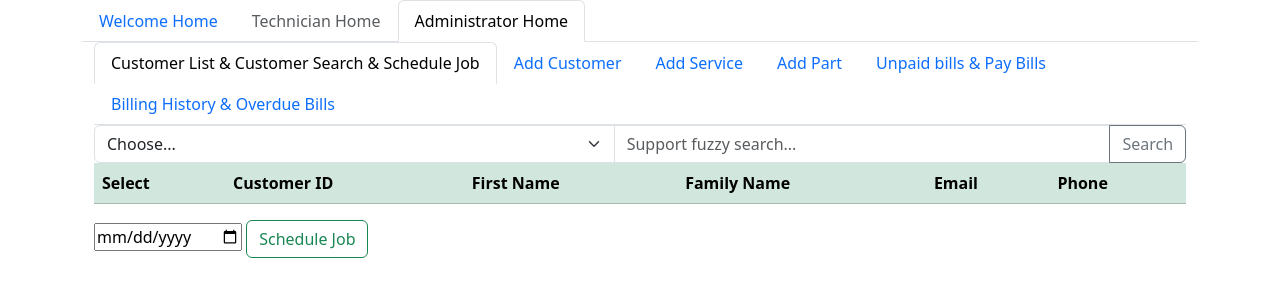
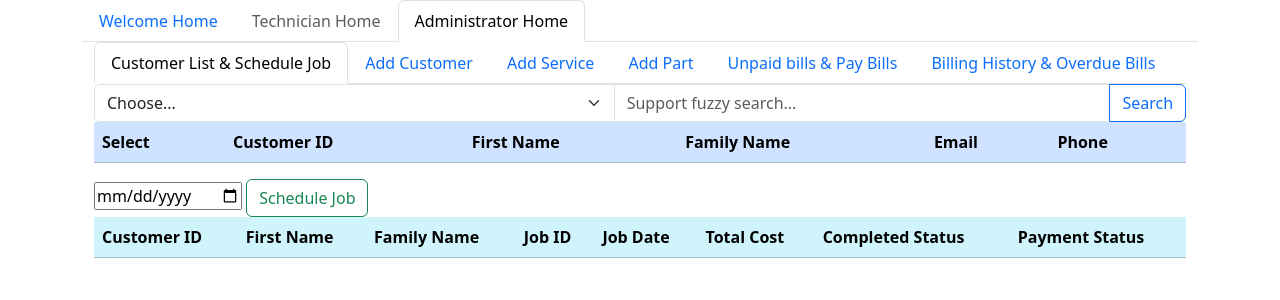
Before and after one commit to ChanMeng666/Automotive-Repair-Management-System, a Flask app: template templates/administrator_customer_list.html in a window 1280 px wide. Shown: the top 300 px of the page. Run offline with Flask 3, Linux system fonts and the light colour scheme; the template is opened without the code that fills it, so the values that code supplies are empty.

Commit message:
Administrator page - information displayed in the form is categorised by customer

```diff
--- a/app.py
+++ b/app.py
@@ -4,13 +4,11 @@ import mysql.connector
 import connect
 import re
 
-
 app = Flask(__name__)
 app.secret_key = '123456'
 
 dbconn = None
 connection = None
-
 
 def getCursor():
     global dbconn
@@ -25,14 +23,63 @@ def getCursor():
     dbconn = connection.cursor(dictionary=True, buffered=True)
     return dbconn
 
+# Function to calculate cost of service
+def calculate_service_cost(service_id, qty):
+    cursor = getCursor()
+    cursor.execute(
+        "SELECT cost FROM service WHERE service_id = %s", (service_id,)
+    )
+    data = cursor.fetchone()
+    return data['cost'] * qty
 
+# Function to calculate cost of part
+def calculate_part_cost(part_id, qty):
+    cursor = getCursor()
+    cursor.execute(
+        "SELECT cost FROM part WHERE part_id = %s", (part_id,)
+    )
+    data = cursor.fetchone()
+    return data['cost'] * qty
+
+# Function to update total cost of job
+def update_total_cost(job_id):
+    cursor = getCursor()
+
+    # Calculate total cost of service
+    cursor.execute(
+        "SELECT SUM(js.qty * s.cost) AS service_total "
+        "FROM job_service AS js JOIN service AS s ON js.service_id = s.service_id "
+        "WHERE js.job_id = %s", [job_id]
+    )
+    service_total_data = cursor.fetchone()
+    service_total = service_total_data['service_total'] if service_total_data and service_total_data['service_total'] else 0
+
+    # Calculate total cost of parts
+    cursor.execute(
+        "SELECT SUM(jp.qty * p.cost) AS part_total "
+        "FROM job_part AS jp JOIN part AS p ON jp.part_id = p.part_id "
+        "WHERE jp.job_id = %s", [job_id]
+    )
+    part_total_data = cursor.fetchone()
+    part_total = part_total_data['part_total'] if part_total_data and part_total_data['part_total'] else 0
+
+    # Update total_cost in job table
+    new_total_cost = service_total + part_total
+    cursor.execute(
+        "UPDATE job SET total_cost = %s WHERE job_id = %s",
+        (new_total_cost, job_id)
+    )
+    connection.commit()
+
+# Define the home route and function
 @app.route("/")
 def home():
     return render_template('base.html')
 
-
+# Define the currentjoblist page route and function
 @app.route("/currentjoblist", methods=['GET', 'POST'])
 def currentjoblist():
+    # Retrieve paginated jobs
     page = request.args.get('page', 1, type=int)
     per_page = 5
     offset = (page - 1) * per_page
@@ -47,21 +94,22 @@ def currentjoblist():
     )
     data = cursor.fetchall()
 
+    # Handle POST request and redirect to modify job page
     if request.method == 'POST':
         jobid = request.form.get('job_select')
 
         if not jobid:
             return render_template('currentjoblist.html', data=data, message="Please select a job before modify.")
-
         return redirect(url_for('modifyjob', job_id=jobid))
 
     return render_template('currentjoblist.html', data=data, page=page)
 
-
+# Define job modification page route and function
 @app.route("/job/<int:job_id>", methods=['GET', 'POST'])
 def modifyjob(job_id):
     cursor = getCursor()
 
+    # Reports, services and parts for the job
     cursor.execute(
         "SELECT c.customer_id, c.first_name, c.family_name, j.job_id, j.job_date, j.total_cost, j.completed, j.paid "
         "FROM customer AS c JOIN job AS j ON c.customer_id = j.customer "
@@ -83,6 +131,7 @@ def modifyjob(job_id):
     )
     parts_data = cursor.fetchall()
 
+    # Fetch all services and parts
     cursor.execute("SELECT * FROM service ORDER BY service_name")
     all_services_data = cursor.fetchall()
 
@@ -93,44 +142,76 @@ def modifyjob(job_id):
 
     return render_template('technician_modify_job.html', data=job_data, services=services_data, parts=parts_data, all_services=all_services_data, all_parts=all_parts_data, job_completed=job_completed)
 
-
+# Add service to the job
 @app.route("/add_service_to_job/<int:job_id>", methods=['POST'])
 def add_service_to_job(job_id):
     service_id = request.form.get('service_id')
     qty = request.form.get('service_qty')
 
+    # Calculate service cost
+    service_cost = calculate_service_cost(service_id, int(qty))
+
     cursor = getCursor()
+
+    # Update job's total_cost
+    cursor.execute(
+        "UPDATE job SET total_cost = total_cost + %s WHERE job_id = %s",
+        (service_cost, job_id)
+    )
+    # Insert service into job_service table
     cursor.execute(
         "INSERT INTO job_service (job_id, service_id, qty) VALUES (%s, %s, %s)",
         (job_id, service_id, qty)
     )
+    connection.commit()
+    update_total_cost(job_id)
 
     return redirect(url_for('modifyjob', job_id=job_id))
 
-
+# Add part to the job
 @app.route("/add_part_to_job/<int:job_id>", methods=['POST'])
 def add_part_to_job(job_id):
     part_id = request.form.get('part_id')
     qty = request.form.get('part_qty')
 
+    # Calculate part cost
+    part_cost = calculate_part_cost(part_id, int(qty))
+
     cursor = getCursor()
+
+    # Update job's total_cost
+    cursor.execute(
+        "UPDATE job SET total_cost = total_cost + %s WHERE job_id = %s",
+        (part_cost, job_id)
+    )
+
+    # Insert part into job_part table
     cursor.execute(
         "INSERT INTO job_part (job_id, part_id, qty) VALUES (%s, %s, %s)",
         (job_id, part_id, qty)
     )
 
+    connection.commit()
+    update_total_cost(job_id)
+
+    return redirect(url_for('modifyjob', job_id=job_id))
+
+#  Marking a job as completed
+@app.route("/job/<int:job_id>/mark_as_completed", methods=['POST'])
+def mark_job_as_completed(job_id):
+    cursor = getCursor()
+    cursor.execute(
+        "UPDATE job SET completed=1 WHERE job_id = %s",
+        (job_id,)
+    )
+
+    # Display flash message for marking as completed
+    flash('Job marked as completed!', 'info')
+
     return redirect(url_for('modifyjob', job_id=job_id))
 
 
-@app.route("/job/<int:job_id>/mark_as_completed", methods=['POST'])
-def mark_job_as_completed(job_id):
-    cursor = getCursor()
-    cursor.execute("UPDATE job SET completed=1 WHERE job_id = %s", (job_id,))
-
-    flash('Job marked as completed!', 'info')
-    return redirect(url_for('modifyjob', job_id=job_id))
-
-
+# Route and function for administrator_customer_list page
 @app.route("/administrator_customer_list", methods=['POST', 'GET'])
 def administrator_customer_list():
     cursor = getCursor()
@@ -140,22 +221,34 @@ def administrator_customer_list():
         job_date = request.form.get('job_date')
 
         if customer_id and job_date:
+            # Insert a new job entity related to the selected customer with specified date
             cursor.execute(
-                "INSERT INTO job (job_date, customer, completed, paid, total_cost) VALUES (%s, %s, %s, %s, %s)",
-                (job_date, customer_id, 0, 0, 0.00))
-            cursor.execute("SELECT * FROM customer ORDER BY family_name, first_name")
+                "INSERT INTO job (job_date, customer, completed, paid, total_cost) "
+                "VALUES (%s, %s, %s, %s, %s)",
+                (job_date, customer_id, 0, 0, 0.00)
+            )
+
         elif 'customer_search' in request.form and 'search_text' in request.form:
+            # Search for customers by first name or family name
             search_option = request.form.get('customer_search')
             search_text = request.form.get('search_text')
 
             if search_option == 'first_name':
-                cursor.execute("SELECT * FROM customer WHERE first_name LIKE %s", ("%" + search_text + "%",))
+                cursor.execute(
+                    "SELECT * FROM customer WHERE first_name LIKE %s",
+                    ("%" + search_text + "%",)
+                )
             elif search_option == 'family_name':
-                cursor.execute("SELECT * FROM customer WHERE family_name LIKE %s", ("%" + search_text + "%",))
+                cursor.execute(
+                    "SELECT * FROM customer WHERE family_name LIKE %s",
+                    ("%" + search_text + "%",)
+                )
             else:
                 cursor.execute("SELECT * FROM customer ORDER BY family_name, first_name")
+
         else:
             cursor.execute("SELECT * FROM customer ORDER BY family_name, first_name")
+
     else:
         cursor.execute("SELECT * FROM customer ORDER BY family_name, first_name")
 
@@ -167,9 +260,35 @@ def administrator_customer_list():
     cursor.execute("SELECT * FROM part ORDER BY part_name")
     parts = cursor.fetchall()
 
-    return render_template('administrator_customer_list.html', customers=customers, services=services, parts=parts)
+    # SQL statement to simultaneously fetch customer and job data, preventing SQL injection
+    sql = ("SELECT customer.customer_id, customer.first_name, customer.family_name, "
+           "job.job_id, job.job_date, job.total_cost, job.completed, job.paid "
+           "FROM job INNER JOIN customer ON job.customer = customer.customer_id "
+           "ORDER BY customer.family_name, customer.first_name")
+    cursor.execute(sql)
+
+    jobs = cursor.fetchall()
 
 
+    return render_template('administrator_customer_list.html', customers=customers, services=services, parts=parts, jobs=jobs)
+
+
+@app.route("/schedule_job", methods=['POST'])
+def schedule_job():
+    cursor = getCursor()
+    customer_id = request.form.get('customer_select')
+    job_date = request.form.get('job_date')
+    # Insert a new job entity related to the selected customer with specified date
+    cursor.execute(
+        "INSERT INTO job (job_date, customer, completed, paid, total_cost) "
+        "VALUES (%s, %s, %s, %s, %s)",
+        (job_date, customer_id, 0, 0, 0.00)
+    )
+    return redirect(url_for('administrator_customer_list'))
+
+
+
+# Route and function for adding a customer
 @app.route("/add_customer", methods=['POST'])
 def add_customer():
     cursor = getCursor()
@@ -178,37 +297,51 @@ def add_customer():
     email = request.form.get('email')
     phone = request.form.get('phone')
 
+    # Insert a new customer entity
     cursor.execute(
-        "INSERT INTO customer (first_name, family_name, email, phone) VALUES (%s, %s, %s, %s)",
-        (first_name, family_name, email, phone))
+        "INSERT INTO customer (first_name, family_name, email, phone) "
+        "VALUES (%s, %s, %s, %s)",
+        (first_name, family_name, email, phone)
+    )
 
     return redirect(url_for('administrator_customer_list'))
 
 
+# Route and function for adding a service
 @app.route("/add_service", methods=['POST'])
 def add_service():
     cursor = getCursor()
     service_name = request.form.get('service_name', default=None)
     service_cost = request.form.get('service_cost')
+
+    # Insert a new service entity
     cursor.execute(
-        "INSERT INTO service (service_name, cost) VALUES (%s, %s)",
-        (service_name, service_cost))
+        "INSERT INTO service (service_name, cost) "
+        "VALUES (%s, %s)",
+        (service_name, service_cost)
+    )
 
     return redirect(url_for('administrator_customer_list'))
 
 
+# Route and function for adding a part
 @app.route("/add_part", methods=['POST'])
 def add_part():
     cursor = getCursor()
     part_name = request.form.get('part_name', default=None)
     part_cost = request.form.get('part_cost')
 
+    # Insert a new part entity
     cursor.execute(
-        "INSERT INTO part (part_name, cost) VALUES (%s, %s)",
-        (part_name, part_cost))
+        "INSERT INTO part (part_name, cost) "
+        "VALUES (%s, %s)",
+        (part_name, part_cost)
+    )
 
     return redirect(url_for('administrator_customer_list'))
 
+
+# Route and function for administrator_pay_bills page
 @app.route("/administrator_pay_bills", methods=['GET', 'POST'])
 def administrator_pay_bills():
     cursor = getCursor()
@@ -263,6 +396,8 @@ def administrator_pay_bills():
                            customer_info=customer_info,
                            customers=all_customers)
 
+
+# Route and function for marking a job as paid
 @app.route("/administrator_mark_paid", methods=['POST'])
 def administrator_mark_paid():
     cursor = getCursor()
@@ -273,22 +408,81 @@ def administrator_mark_paid():
     flash("The selected bill is marked as paid.")
     return redirect(url_for("administrator_pay_bills"))
 
+
+# Route and function for administrator_overdue_bills page
+# @app.route("/administrator_overdue_bills", methods=['GET', 'POST'])
+# def administrator_overdue_bills():
+#     cursor = getCursor()
+#     customer_data = None
+#     selected_customer = None
+#
+#     if request.method == 'POST':
+#         customer_id_name = request.form.get('customer_choose_overduebill')
+#         if 'Choose...' not in customer_id_name:  # ensure an actual customer was selected
+#             customer_id = int(
+#                 customer_id_name.split(' ')[0])  # assume the customer id is the first part of the option value
+#             cursor.execute(f"""
+#                 SELECT customer_id, first_name, family_name, email, phone
+#                 FROM customer
+#                 WHERE customer_id = {customer_id}
+#             """)
+#             selected_customer = cursor.fetchall()[0]  # the first and only one asked customer
+#
+#     cursor.execute("""
+#         SELECT customer_id, first_name, family_name
+#         FROM customer
+#         ORDER BY family_name, first_name
+#     """)
+#     customer_data = cursor.fetchall()
+#
+#     cursor.execute("""
+#         SELECT job.job_id, job.job_date, job.total_cost, job.completed, job.paid,
+#                customer.customer_id, customer.first_name, customer.family_name
+#         FROM job
+#         JOIN customer ON job.customer = customer.customer_id
+#         ORDER BY job.job_date
+#     """)
+#     job_data = cursor.fetchall()
+#
+#     now = datetime.now().date()
+#     for job in job_data:
+#         job['overdue'] = (now - job['job_date']).days > 14 and job['paid'] == 0
+#
+#     return render_template('administrator_overdue_bills.html', jobs=job_data, customers=customer_data,
+#                            selected_customer=selected_customer)
+
+
 @app.route("/administrator_overdue_bills", methods=['GET', 'POST'])
 def administrator_overdue_bills():
     cursor = getCursor()
     customer_data = None
     selected_customer = None
+    customer_id_name = None
+    job_data = None
 
     if request.method == 'POST':
         customer_id_name = request.form.get('customer_choose_overduebill')
-        if 'Choose...' not in customer_id_name:  # ensure an actual customer was selected
-            customer_id = int(customer_id_name.split(' ')[0])  # assume the customer id is the first part of the option value
-            cursor.execute(f"""
-                SELECT customer_id, first_name, family_name, email, phone
-                FROM customer
-                WHERE customer_id = {customer_id}
-            """)
-            selected_customer = cursor.fetchall()[0]  # the first and only one asked customer
+    elif request.method == 'GET':
+        # Get information about the first customer. If the database is empty, this statement will throw an exception.
+        cursor.execute("""
+            SELECT customer_id, first_name, family_name
+            FROM customer
+            ORDER BY family_name, first_name
+            LIMIT 1
+        """)
+        customer = cursor.fetchone()
+        customer_id_name = f'{customer["customer_id"]} {customer["first_name"]} {customer["family_name"]}'
+
+    if 'Choose...' in customer_id_name:  # if 'Choose...' option is selected
+        selected_customer = None
+    else:
+        customer_id = int(customer_id_name.split(' ')[0])  # assume the customer id is the first part of the option value
+        cursor.execute(f"""
+            SELECT customer_id, first_name, family_name, email, phone
+            FROM customer
+            WHERE customer_id = {customer_id}
+        """)
+        selected_customer = cursor.fetchall()[0]  # the first and only one asked customer
 
     cursor.execute("""
         SELECT customer_id, first_name, family_name
@@ -314,5 +508,6 @@ def administrator_overdue_bills():
                            selected_customer=selected_customer)
 
 
-if __name__ == '__main__':
-    app.run()
+# Main function to initiate the application on local server
+if __name__ == "__main__":
+    app.run(debug=True)
--- a/templates/administrator_customer_list.html
+++ b/templates/administrator_customer_list.html
@@ -1,14 +1,8 @@
-<!DOCTYPE html>
-<html lang="en">
-<head>
-    <meta charset="utf-8" />
-    <title>{% block title %}Administrator Home{% endblock %}</title>
-    <link href="https://cdn.jsdelivr.net/npm/bootstrap@5.3.2/dist/css/bootstrap.min.css"
-          rel="stylesheet"
-          integrity="sha384-T3c6CoIi6uLrA9TneNEoa7RxnatzjcDSCmG1MXxSR1GAsXEV/Dwwykc2MPK8M2HN"
-          crossorigin="anonymous">
-</head>
-<body>
+{% extends "base.html" %}
+{% block title %}
+Administrator Home
+{% endblock %}
+{% block content %}
 <div class="container">
     <nav>
         <div class="nav nav-tabs" id="nav-tab" role="tablist">
@@ -22,7 +16,7 @@
             <div class="container">
                 <nav>
                     <div class="nav nav-tabs" id="administrator-tab" role="tablist">
-                        <button class="nav-link active" id="administrator-home-tab" data-bs-toggle="tab" data-bs-target="#administrator-home" type="button" role="tab" aria-controls="nav-home" aria-selected="true">Customer List & Customer Search & Schedule Job</button>
+                        <button class="nav-link active" id="administrator-home-tab" data-bs-toggle="tab" data-bs-target="#administrator-home" type="button" role="tab" aria-controls="nav-home" aria-selected="true">Customer List & Schedule Job</button>
                         <button class="nav-link" id="administrator-profile-tab" data-bs-toggle="tab" data-bs-target="#administrator-profile" type="button" role="tab" aria-controls="nav-profile" aria-selected="false">Add Customer</button>
                         <button class="nav-link" id="administrator-contact-tab" data-bs-toggle="tab" data-bs-target="#administrator-contact" type="button" role="tab" aria-controls="nav-contact" aria-selected="false">Add Service</button>
                         <button class="nav-link" id="administrator-disabled-tab" data-bs-toggle="tab" data-bs-target="#administrator-disabled" type="button" role="tab" aria-controls="nav-disabled" aria-selected="false">Add Part</button>
@@ -40,12 +34,12 @@
                                     <option value="family_name">Family Name</option>
                                 </select>
                                 <input type="text" class="form-control" name="search_text" placeholder="Support fuzzy search...">
-                                <button class="btn btn-outline-secondary" type="submit">Search</button>
+                                <button class="btn btn-outline-primary" type="submit">Search</button>
                             </div>
                         </form>
                         <div class="table-responsive">
-                            <form method="post" action="/administrator_customer_list">
-                                <table class="table table-success table-hover">
+                            <form method="post" action="/schedule_job">
+                                <table class="table table-primary table-hover">
                                     <thead>
                                     <tr>
                                         <th>Select</th>
@@ -73,8 +67,39 @@
                                 <button type="submit" class="btn btn-outline-success">Schedule Job</button>
                             </form>
                         </div>
+
+                        <div class="table-responsive">
+                          <table class="table table-info table-hover">
+                            <thead>
+                              <tr>
+                                <th>Customer ID</th>
+                                <th>First Name</th>
+                                <th>Family Name</th>
+                                <th>Job ID</th>
+                                <th>Job Date</th>
+                                <th>Total Cost</th>
+                                <th>Completed Status</th>
+                                <th>Payment Status</th>
+                              </tr>
+                            </thead>
+                            <tbody class="table-group-divider">
+                              {% for job in jobs %}
+                                <tr>
+                                    <td>{{ job.customer_id }}</td>
+                                    <td>{{ job.first_name }}</td>
+                                    <td>{{ job.family_name }}</td>
+                                    <td>{{ job.job_id }}</td>
+                                    <td>{{ job.job_date }}</td>
+                                    <td>{{ job.total_cost }}</td>
+                                    <td>{% if job.completed == 1 %} YES {% else %} NO {% endif %}</td>
+                                    <td>{% if job.paid == 1 %} YES {% else %} NO {% endif %}</td>
+                                </tr>
+                              {% endfor %}
+                            </tbody>
+                          </table>
+                        </div>
+
                     </div>
-
 
                     <div class="tab-pane fade" id="administrator-profile" role="tabpanel" aria-labelledby="nav-profile-tab" tabindex="0">
                         <form action="/add_customer" method="post" class="input-group input-group-sm mb-2">
@@ -96,13 +121,13 @@
                                 <span class="input-group-text">Service Name</span>
                                 <input type="text" class="form-control" name="service_name" required>
                                 <span class="input-group-text">Service Cost</span>
-                                <input type="number" class="form-control" name="service_cost" step="0.01" required>
+                                <input type="number" class="form-control" name="service_cost" step="0.01" min="0" required>
                                 <span class="input-group-text">$</span>
                                 <button type="submit" class="btn btn-outline-success">Add</button>
                             </div>
                         </form>
                         <div class="table-responsive">
-                            <table class="table table-success table-hover">
+                            <table class="table table-warning table-hover">
                                 <thead>
                                 <tr>
                                     <th>Service ID</th>
@@ -129,14 +154,14 @@
                                 <span class="input-group-text">Part Name</span>
                                 <input type="text" class="form-control" name="part_name" required>
                                 <span class="input-group-text">Part Cost</span>
-                                <input type="number" class="form-control" name="part_cost" step="0.01" required>
+                                <input type="number" class="form-control" name="part_cost" step="0.01" min="0" required>
                                 <span class="input-group-text">$</span>
                                 <button type="submit" class="btn btn-outline-success">Add</button>
                             </div>
                         </form>
 
                         <div class="table-responsive">
-                            <table class="table table-success table-hover">
+                            <table class="table table-warning table-hover">
                                 <thead>
                                 <tr>
                                     <th>Part ID</th>
@@ -161,12 +186,4 @@
         </div>
     </div>
 </div>
-
-<!-- Bootstrap's JavaScript bundle including Popper -->
-<script src="https://cdn.jsdelivr.net/npm/bootstrap@5.3.2/dist/js/bootstrap.bundle.min.js"
-        integrity="sha384-C6RzsynM9kWDrMNeT87bh95OGNyZPhcTNXj1NW7RuBCsyN/o0jlpcV8Qyq46cDfL"
-        crossorigin="anonymous">
-</script>
-
-</body>
-</html>
+{% endblock %}
--- a/templates/base.html
+++ b/templates/base.html
@@ -9,6 +9,7 @@
           crossorigin="anonymous">
   </head>
   <body>
+  {% block content %}
     <div class="container">
       <nav>
         <div class="nav nav-tabs" id="nav-tab" role="tablist">
@@ -36,7 +37,7 @@
               <div class="card">
                 <div class="card-body">
                   <h5 class="card-title">I'm a technician.</h5>
-                  <a href="{{ url_for('currentjoblist') }}" class="btn btn-primary">Go</a>
+                  <a href="{{ url_for('currentjoblist') }}" class="btn btn-success">Go</a>
                 </div>
               </div>
             </div>
@@ -44,7 +45,7 @@
               <div class="card">
                 <div class="card-body">
                   <h5 class="card-title">I'm an administrator.</h5>
-                  <a href="{{ url_for('administrator_customer_list') }}" class="btn btn-primary">Go</a>
+                  <a href="{{ url_for('administrator_customer_list') }}" class="btn btn-success">Go</a>
                 </div>
               </div>
             </div>
@@ -52,7 +53,7 @@
         </div>
       </div>
     </div>
-
+    {% endblock %}
     <!-- Bootstrap's JavaScript bundle including Popper -->
     <script src="https://cdn.jsdelivr.net/npm/bootstrap@5.3.2/dist/js/bootstrap.bundle.min.js"
             integrity="sha384-C6RzsynM9kWDrMNeT87bh95OGNyZPhcTNXj1NW7RuBCsyN/o0jlpcV8Qyq46cDfL"
```
Also changed, not shown: spb_local.sql (added, +93 -0 lines), templates/administrator_overdue_bills.html (+25 -24 lines), templates/administrator_pay_bills.html (+8 -22 lines), templates/currentjoblist.html (+6 -17 lines), templates/technician_modify_job.html (+21 -37 lines).
